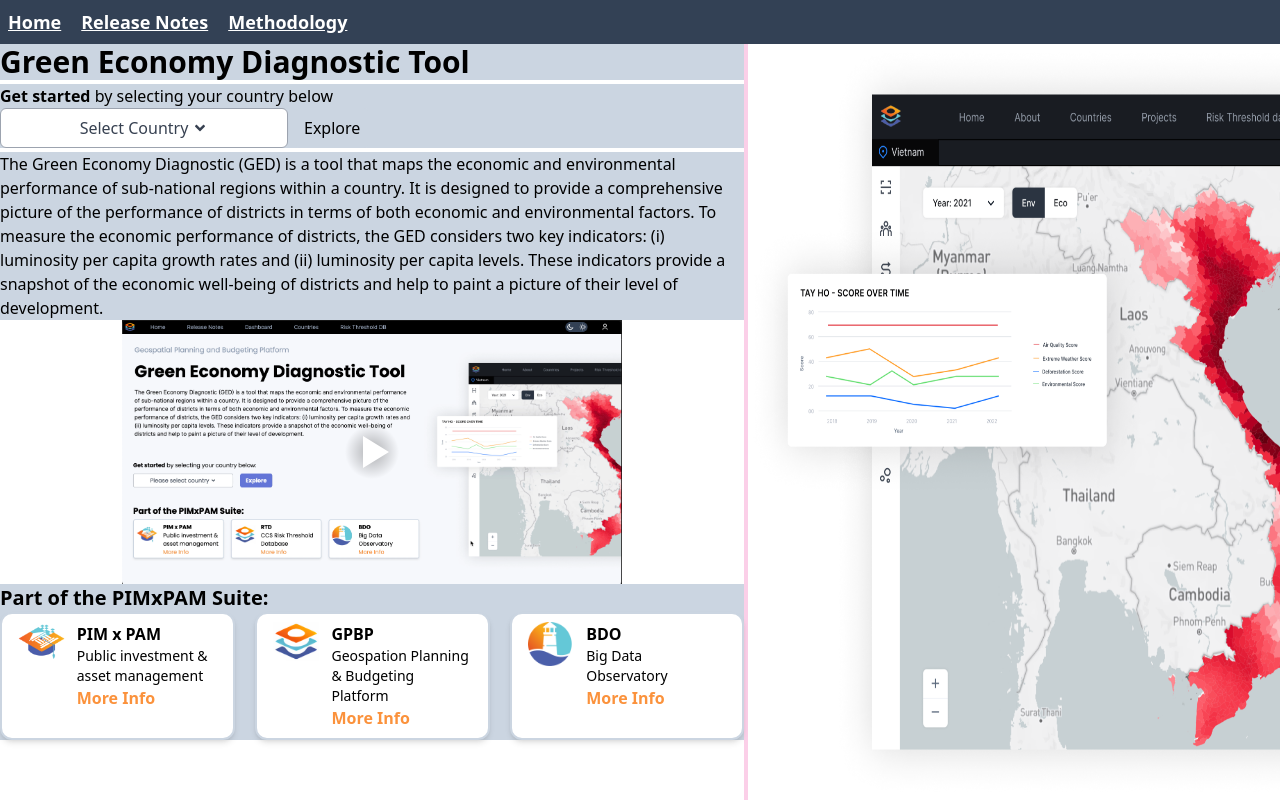
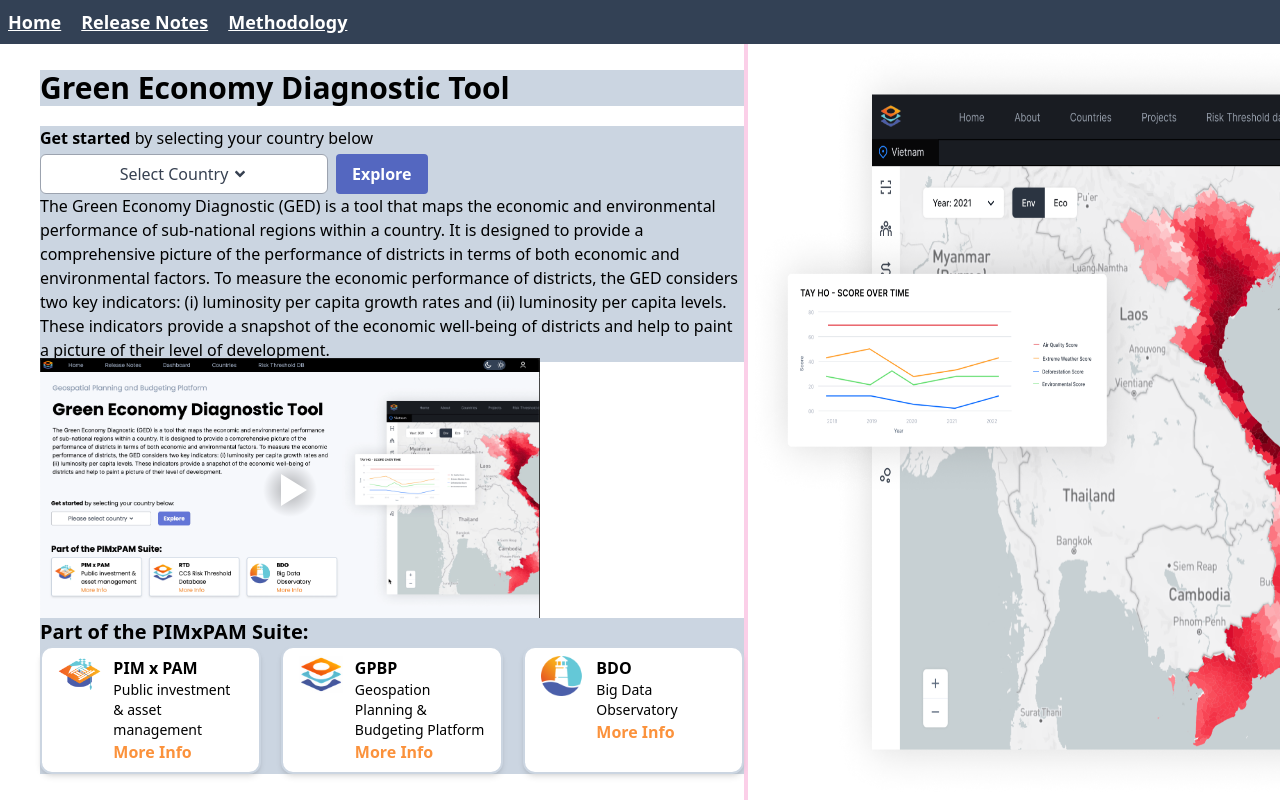
Before and after one commit to RobJJ/gpbp-ldt, a Next.js app: page / in a window 1280 px wide. Built offline with nearby package versions, Linux system fonts and the light colour scheme.

Commit message:
added conditional for country selecttion - and some stlying for landing

```diff
--- a/src/app/page.js
+++ b/src/app/page.js
@@ -1,4 +1,5 @@
-import VideoComponent from "@/components/VideoComponent";
+import dynamic from "next/dynamic";
+// import VideoComponent from "@/components/VideoComponent";
 import landingImage from "../../public/landing.png";
 import pimpamIcon from "../../public/pimxpam.png";
 import gpbpIcon from "../../public/gpbp.png";
@@ -8,16 +9,20 @@ import SelectCountryButton from "@/components/SelectCountryButton";
 import Image from "next/image";
 import LandingPageCardComponent from "@/components/LandingPageCardComponent";
 
+const VideoComponent = dynamic(() => import("@/components/VideoComponent"), {
+  ssr: false,
+});
+
 export default function Home({ searchParams }) {
   // console.log("[HOME] : searchParams : ", searchParams);
   return (
     <div className="w-full h-full bg-pink-200 flex gap-1 overflow-auto">
       {/* LEFT PANEL */}
-      <section className="h-full w-7/12 bg-white flex flex-col gap-1">
-        <h1 className="w-full font-bold text-3xl bg-slate-300">
+      <section className="h-full w-7/12 bg-white flex flex-col justify-center pl-10">
+        <h1 className="w-full font-bold text-3xl bg-slate-300 mb-5">
           Green Economy Diagnostic Tool
         </h1>
-        <div className="w-full flex flex-col bg-slate-300">
+        <div className="w-full flex flex-col gap-1 bg-slate-300">
           <h3>
             <b>Get started</b> by selecting your country below
           </h3>
@@ -34,7 +39,7 @@ export default function Home({ searchParams }) {
           snapshot of the economic well-being of districts and help to paint a
           picture of their level of development.
         </div>
-        <div className="w-full flex justify-center ">
+        <div className="w-full flex">
           <VideoComponent />
         </div>
         {/*cards*/}
--- a/src/components/SelectCountryButton.jsx
+++ b/src/components/SelectCountryButton.jsx
@@ -68,10 +68,12 @@ export default function SelectCountryButton() {
       )}
       {/* potentially handle any additional logic at this step */}
       <div
-        className={` p-2 rounded ${country ? "bg-green-300" : "bg-slate-300"}`}
+        className={` py-2 px-4 text-white font-bold rounded ${
+          country ? "bg-green-300" : "bg-[#5467C0]"
+        }`}
       >
+        {country && (
           <Link
-          // href={`/dashboard/${country}?year=2022&score_one=eco&score_two=envr`}
             href={{
               pathname: `/dashboard/${country}`,
               query: { year: "2022", score_one: "econ", score_two: "envr" },
@@ -79,6 +81,8 @@ export default function SelectCountryButton() {
           >
             Explore
           </Link>
+        )}
+        {!country && <span className=" cursor-pointer">Explore</span>}
       </div>
     </div>
   );
```
Lines whose indentation alone changed are shown as unchanged.
